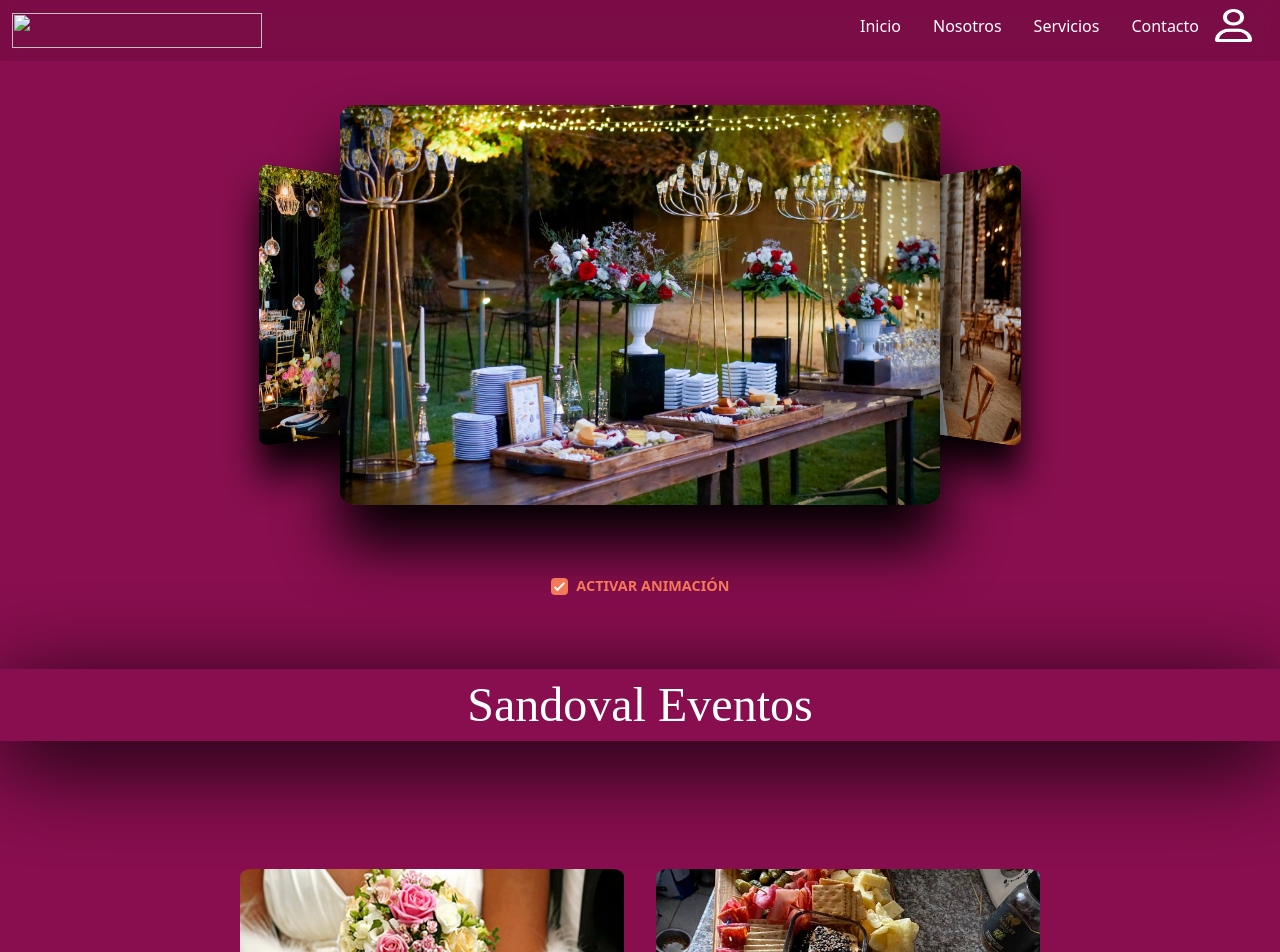
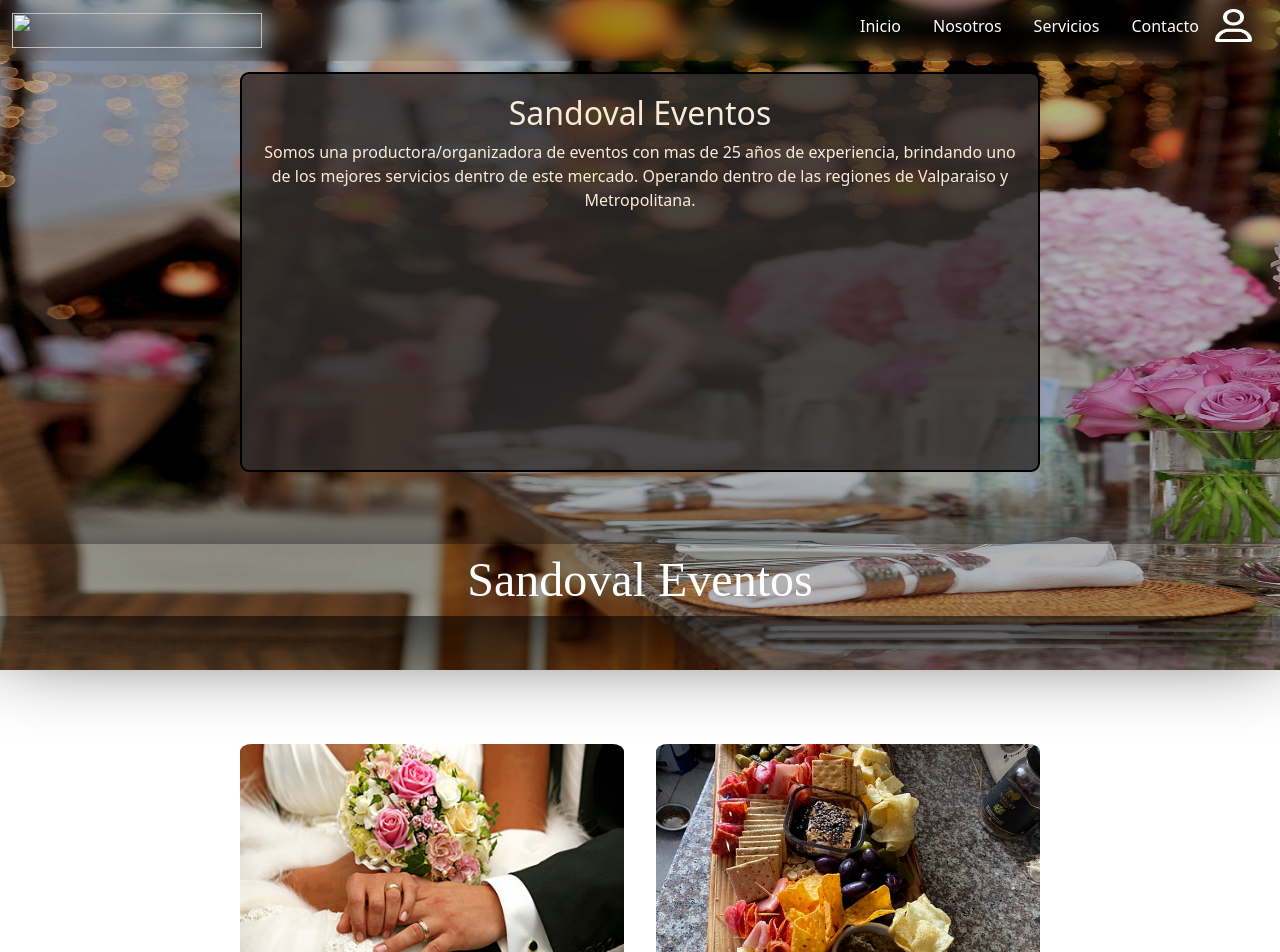
Before and after one commit to Felipedomazos/ProyectoPortafolio, a Django app: page / in a window 1280 px wide. Shown: the top 952 px of the page. Run offline with Django 4.2, Linux system fonts and the light colour scheme.

Commit message:
cuadrado e imagen de fondo

```diff
--- a/SandovalEventos/WebSE/static/css/inicio.css
+++ b/SandovalEventos/WebSE/static/css/inicio.css
@@ -7,6 +7,19 @@
     box-shadow: 0px 20px 90px rgba(0, 0, 0, 1);
 }
 
-.div-cont {
-    background-color: #880E4F;
+body {
+    background-image: linear-gradient(rgba(0, 0, 0, 0.3), rgba(0, 0, 0, 0.3)), url("../img/fondoboda2.jpg");
+    background-size:1910px 670px;
+	background-repeat: no-repeat; /* evita que se repita la imagen */
+
 }
+.cuadrado {
+    width: 800px;
+    height: 400px;
+    background-color: #302c2cd0;
+    border: 2px solid #000000;
+    padding: 20px;
+    text-align: center;
+    color: antiquewhite;
+    border-radius: 9px;
+  }
--- a/SandovalEventos/WebSE/templates/Inicio.html
+++ b/SandovalEventos/WebSE/templates/Inicio.html
@@ -15,7 +15,8 @@
 </head>
 
 
-<body style="background-color: #880E4F;">
+<body>
+
     <!--NavBar-->
     <nav class="navbar navbar-expand-lg fixed-top navbar-light"
         style="background: rgba(0, 0, 0, .1); backdrop-filter: blur(10px); margin: auto;">
@@ -53,34 +54,16 @@
             </ul>
         </div>
     </nav>
+    <br><br><br>
+    <div class="container d-flex align-items-center justify-content-center h-100">
+        <div class="cuadrado">
+          <h2>Sandoval Eventos</h2>
+          <p>Somos una productora/organizadora de eventos con mas de 25 años
+            de experiencia, brindando uno de los mejores servicios dentro de este mercado. Operando
+            dentro de las regiones de Valparaiso y Metropolitana.</p>
+        </div>
+      </div>
 
-    <!--Carrusel-->
-    <div class="div-cont">
-        <figure class="icon-cards">
-            <div class="icon-cards__content">
-                <div class="icon-cards__item d-flex align-items-center justify-content-center">
-                    <img src="{% static '/img/car1.png'%}" alt="" width="600"
-                        style="border-radius: 3%; box-shadow: 0px 40px 60px rgba(0, 0, 0, 1);">
-                </div>
-                <div class="icon-cards__item d-flex align-items-center justify-content-center">
-                    <img src="{% static '/img/car2.png'%}" alt="" width="600"
-                        style="border-radius: 3%; box-shadow: 0px 40px 60px rgba(0, 0, 0, 1);">
-                </div>
-                <div class="icon-cards__item d-flex align-items-center justify-content-center">
-                    <img src="{% static '/img/car3.png'%}" alt="" width="600"
-                        style="border-radius: 3%; box-shadow: 0px 40px 60px rgba(0, 0, 0, 1);">
-                </div>
-            </div>
-        </figure>
-        <br><br><br><br>
-        <!--Btn Activar Animacion Carrusel-->
-        <center>
-            <div class="checkbox">
-                <input class="d-none" id="toggle-animation" type="checkbox" checked />
-                <label class="checkbox__checkbox" for="toggle-animation"></label>
-                <label class="checkbox__label" for="toggle-animation">Activar Animación</label>
-            </div>
-        </center>
 
         <br><br><br>
 
@@ -117,7 +100,7 @@
                         <img class="img-crsl img-3" src="{% static '/img/celebracion1.png'%}" width="800"
                             height="300" />
                         <div class="top-left-img-3">Sandoval Eventos</div>
-                        <div class="center-txt-3">Somos una productora/organizdora de eventos con mas de 25 años
+                        <div class="center-txt-3">Somos una productora/organizadora de eventos con mas de 25 años
                             de experiencia, brindando uno de los mejores servicios dentro de este mercado. Operando
                             dentro de las regiones de Valparaiso y Metropolitana.</div>
                         <div class="center-txt-32">Ofrecemos un servicio completo para ese evento que tanto tienes
```
Also changed, not shown: SandovalEventos/WebSE/static/css/collage.css (indentation only), SandovalEventos/WebSE/static/img/fondo-boda.png (added), SandovalEventos/WebSE/static/img/fondoboda2.jpg (added).
